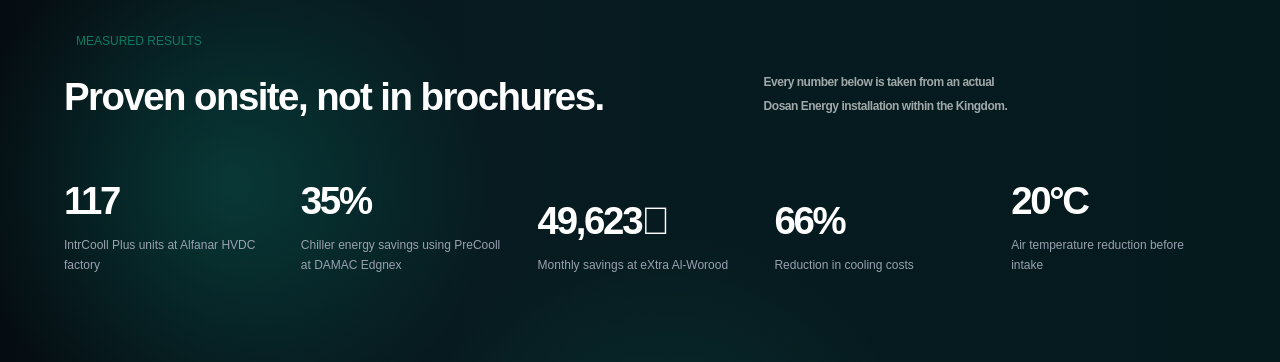
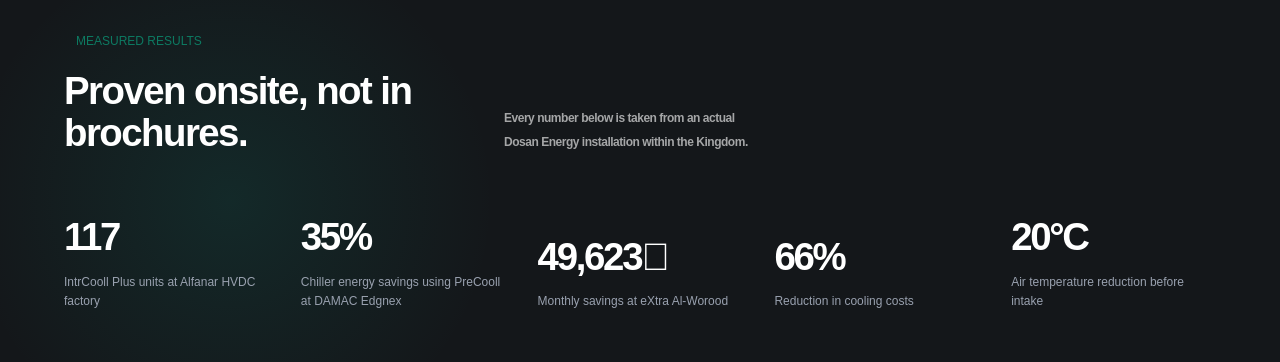
Before and after one commit to yasseno64/dosan-Energy, a React (Vite) app: page / in a window 1280 px wide. Shown: the part 1956-2318 px from the top of the page. Built offline with nearby package versions, Linux system fonts and the light colour scheme.

Commit message:
Add animation Mouse-Following Radial Gradient

```diff
--- a/src/components/Static.tsx
+++ b/src/components/Static.tsx
@@ -1,5 +1,6 @@
 "use client";
 
+import { useState } from "react";
 import { useTranslation } from "react-i18next";
 import CountUp from "../Animations/CountUp";
 import AnimatedSection from "../Animations/AnimatedSection";
@@ -11,38 +12,51 @@
 }
 
 const metrics: MetricConfig[] = [
-  {
-    key: "alfanar",
-    value: 117,
-  },
-  {
-    key: "damac",
-    value: 35,
-  },
-  {
-    key: "extra",
-    value: 49623,
-    separator: ",",
-  },
-  {
-    key: "coolingCost",
-    value: 66,
-  },
-  {
-    key: "tempDrop",
-    value: 20,
-  },
+  { key: "alfanar", value: 117 },
+  { key: "damac", value: 35 },
+  { key: "extra", value: 49623, separator: "," },
+  { key: "coolingCost", value: 66 },
+  { key: "tempDrop", value: 20 },
 ];
 
 const Static = () => {
   const { t } = useTranslation();
 
+  const [mouse, setMouse] = useState({ x: 50, y: 50 });
+  const [isHovering, setIsHovering] = useState(false);
+
   return (
     <section
-      className="relative overflow-hidden bg-[#071b20] text-white"
+      className="relative overflow-hidden bg-[#14171a] text-white"
+      onMouseMove={(e) => {
+        const rect = e.currentTarget.getBoundingClientRect();
+
+        setMouse({
+          x: e.clientX - rect.left,
+          y: e.clientY - rect.top,
+        });
+      }}
+      onMouseEnter={() => setIsHovering(true)}
+      onMouseLeave={() => setIsHovering(false)}
       style={{
-        backgroundImage:
-          "radial-gradient(circle at 18% 42%, rgba(15, 173, 149, 0.24), transparent 24%), radial-gradient(circle at 52% 100%, rgba(18, 112, 95, 0.22), transparent 30%), linear-gradient(90deg, #050d12 0%, #071b20 38%, #041a1d 100%)",
+        backgroundImage: `
+          radial-gradient(
+            circle 260px at ${mouse.x}px ${mouse.y}px,
+            rgba(29, 204, 160, ${isHovering ? 0.13 : 0}),
+            transparent 100%
+          ),
+          radial-gradient(
+            circle at 18% 42%,
+            rgba(15, 173, 149, 0.12),
+            transparent 24%
+          ),
+          linear-gradient(
+            90deg,
+            #14171a 0%,
+            #14171a 38%,
+            #14171a 100%
+          )
+        `,
       }}
     >
       <AnimatedSection>
@@ -52,17 +66,14 @@
               {t("Static.tag")}
             </span>
 
-            <div className="flex w-full flex-col gap-40 lg:flex-row lg:items-end lg:justify-start">
-              <h2 className="text-start text-[clamp(2.2rem,3vw,4rem)] font-bold leading-[1.1] tracking-[-0.04em] text-white">
+            <div className="flex w-full flex-col gap-10 lg:flex-row lg:items-end lg:justify-start">
+              <h2 className="text-start text-[clamp(2.2rem,3vw,4rem)] font-bold leading-[1.1] tracking-[-0.04em] text-white max-w-[400px]">
                 {t("Static.title")}
               </h2>
 
               <span
                 className="max-w-[38ch] text-start text-xs font-bold leading-[2] tracking-[-0.04em]"
-                style={{
-                  color: "rgba(255, 255, 255, 0.62)",
-                  opacity: 1,
-                }}
+                style={{ color: "rgba(255, 255, 255, 0.62)" }}
               >
                 {t("Static.subtitle")}
               </span>
@@ -73,9 +84,9 @@
             {metrics.map((metric) => (
               <div
                 key={metric.key}
-                className="flex min-h-[210px] flex-col justify-end "
+                className="flex min-h-[210px] flex-col justify-end"
               >
-                <div className="text-[clamp(2rem,3vw,4rem)] font-bold leading-none tracking-[-0.06em] text-white hover:text-[#1dcca0]">
+                <div className="text-[clamp(2rem,3vw,4rem)] font-bold leading-none tracking-[-0.06em] text-white transition-colors duration-300 hover:text-[#1dcca0]">
                   <CountUp
                     from={0}
                     to={metric.value}
@@ -87,8 +98,7 @@
                   {t(`Static.metrics.${metric.key}.unit`)}
                 </div>
 
-
-                <div className="mt-4 space-y-1 text-start mb-[150px]">
+                <div className="mt-4 mb-[150px] space-y-1 text-start">
                   <p className="text-xs leading-relaxed text-gray-400">
                     {t(`Static.metrics.${metric.key}.label`)}
                   </p>
```
